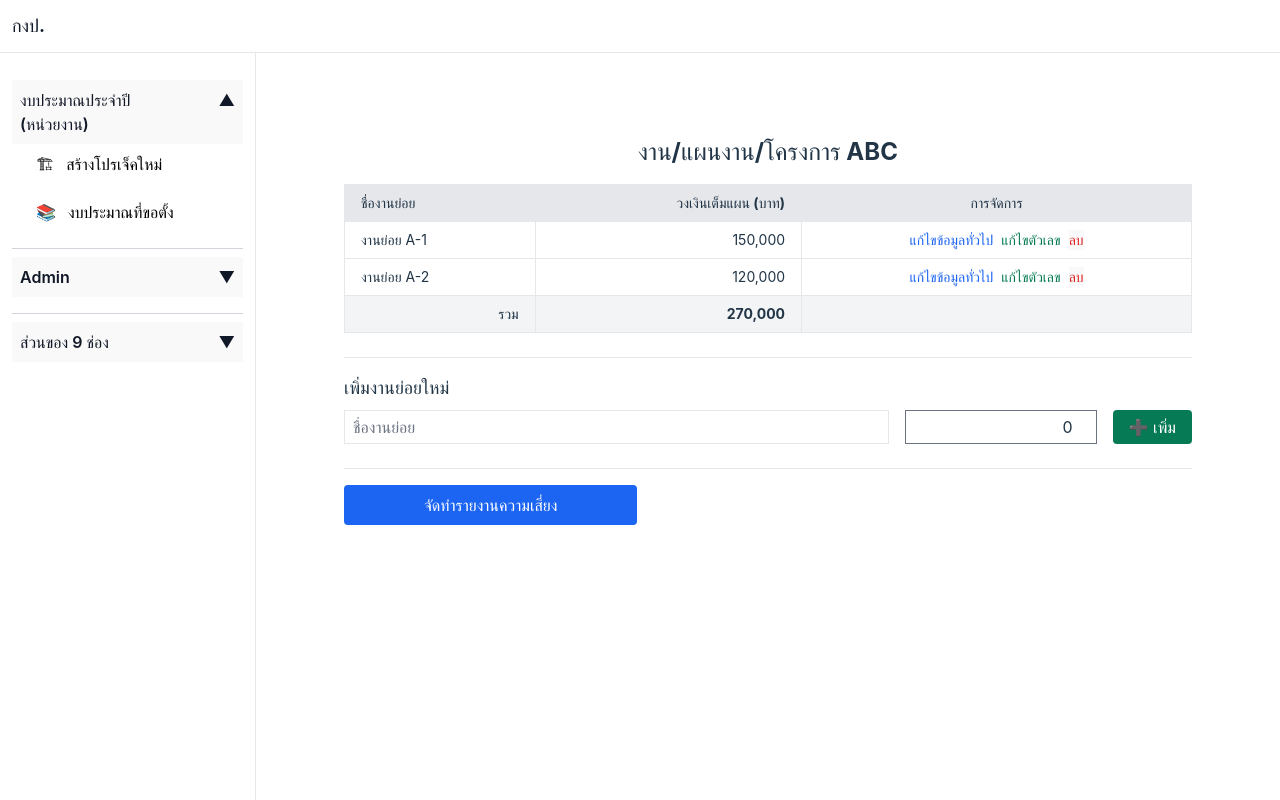
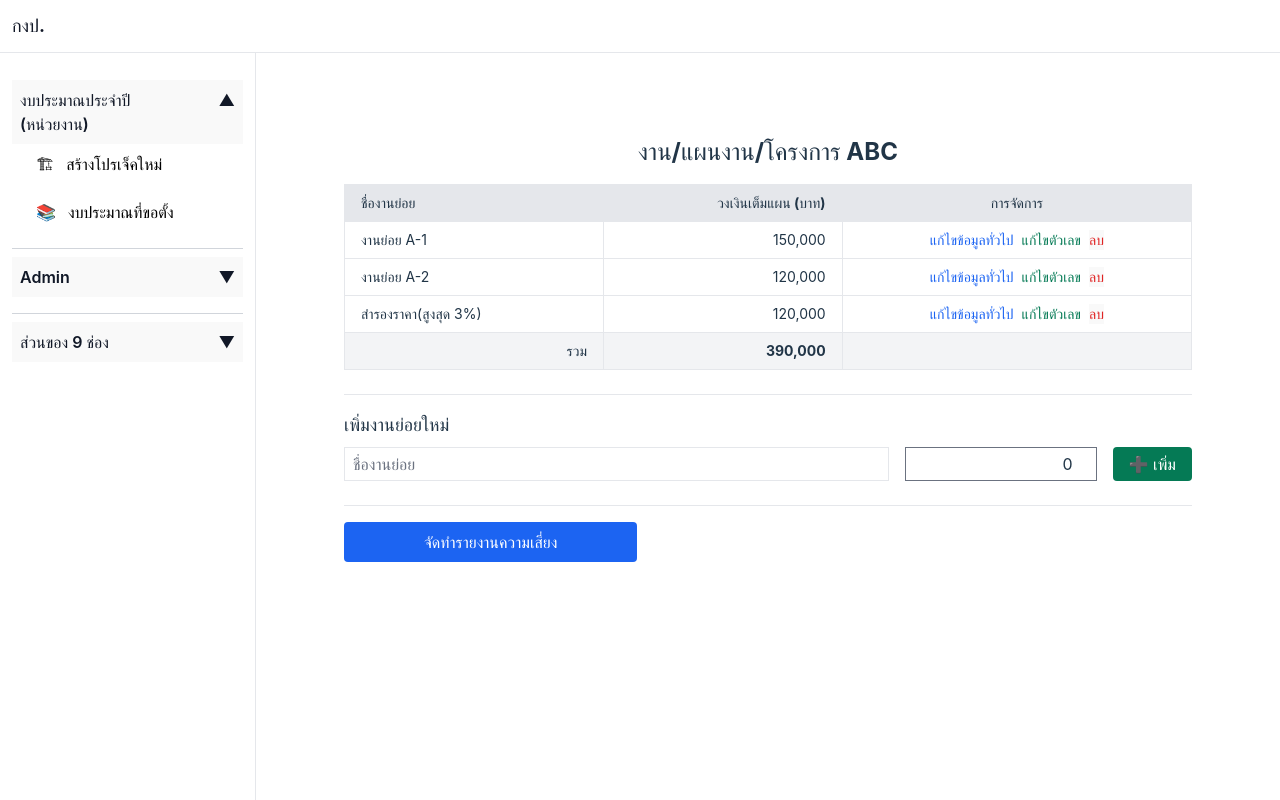
Before and after one commit to domonkitti/mywebproject, a React (Vite) app: page /editproject/1 in a window 1280 px wide. Built offline with nearby package versions, Linux system fonts and the light colour scheme.

Commit message:
นิดหน่อย

```diff
--- a/src/pages/Admin/ReviewingProjectsPage.tsx
+++ b/src/pages/Admin/ReviewingProjectsPage.tsx
@@ -54,6 +54,9 @@ const ReviewingProjectPage = () => {
                   className="bg-red-200 p-2 rounded-full text-red-600 hover:bg-red-300 ml-2">
                   ❌ Reject
                 </Link>
+                <button className="bg-green-200 ml-2 px-2 py-2 rounded hover:bg-green-300 rounded-full">
+                      ดูรายละเอียด
+                </button>
               </td>
             </tr>
           ))}
--- a/src/pages/User/Subproject.tsx
+++ b/src/pages/User/Subproject.tsx
@@ -11,6 +11,7 @@ const CreateSubprojectPage = () => {
   const [subProjects, setSubProjects] = useState<SubProject[]>([
     { id: 1, name: "งานย่อย A-1", totalBudget: 150000 },
     { id: 2, name: "งานย่อย A-2", totalBudget: 120000 },
+    { id: 2, name: "สำรองราคา(สูงสุด 3%)", totalBudget: 120000 },
   ]);
 
   const [newName, setNewName] = useState("");
```
